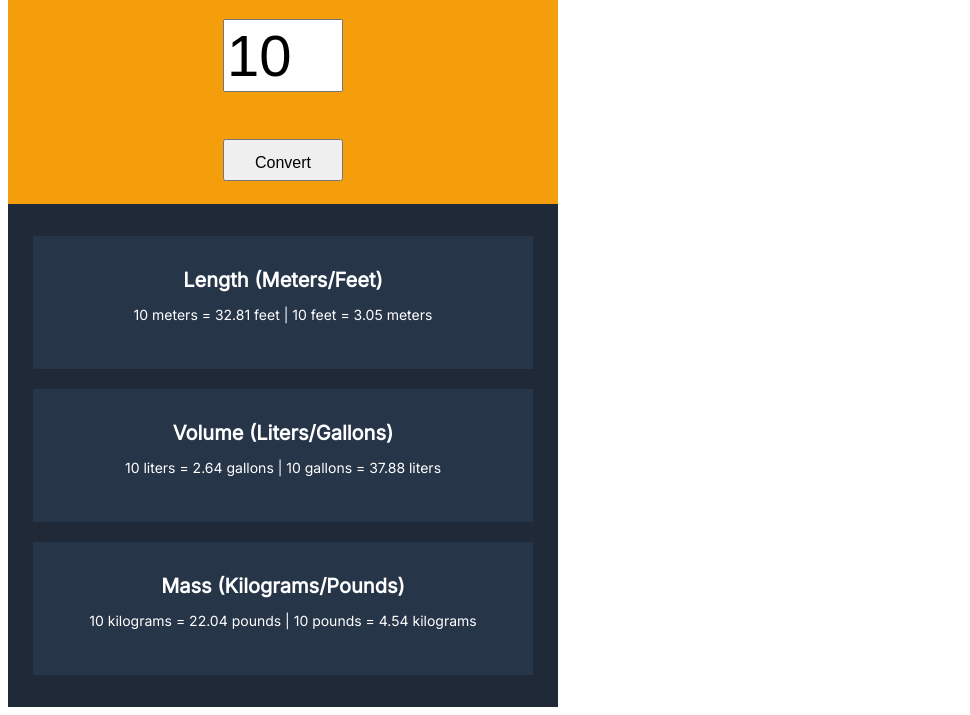
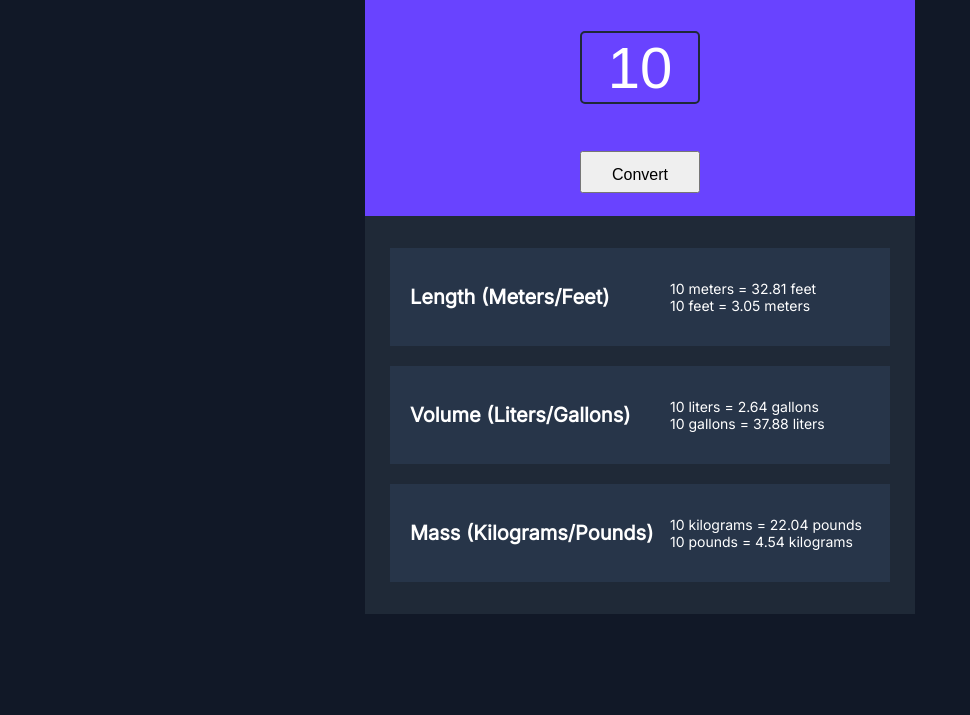
Before and after one commit to noel-jonathan/UnitConverter, a plain HTML site: page index.html in a window 1280 px wide. Shown: the part 121-836 px from the top of the page, without its empty margins (0-970 px from the left). After the commit the page ends 800 px from the top, so only its background shows below. Drawn offline with Linux system fonts and the light colour scheme.

Commit message:
changed formatting

```diff
--- a/index.html
+++ b/index.html
@@ -10,7 +10,7 @@
   <body>
     <header>
         <h2>Metric/Imperial Unit Convertion</h2>
-        <input type="number" id="input">
+        <input type="text" id="input">
         <button id="convert-btn">Convert</button>
     </header>
     <div class="container">
--- a/index.js
+++ b/index.js
@@ -27,11 +27,11 @@ function convert(value, ratio, conversionWay) {
 }
 
 function renderConversion(targetEl, metric, imperial) {
-    targetEl.textContent = `
+    targetEl.innerHTML = `
         ${input.value} ${metric} =
-        ${convert(input.value, convertRatio[metric], true).toFixed(2)} ${imperial} |
+        ${convert(input.value, convertRatio[metric], true).toFixed(2)} ${imperial} <p>
         ${input.value} ${imperial} =
-        ${convert(input.value, convertRatio[metric], false).toFixed(2)} ${metric}
+        ${convert(input.value, convertRatio[metric], false).toFixed(2)} ${metric} </p>
     `
 }
 
--- a/style.css
+++ b/style.css
@@ -3,16 +3,22 @@
 html {
     font-family: Inter;
     color: #FFF;
+    background: #111827;
+}
+
+html *{
+    margin: auto;
 }
 
 header {
     width: 550px;
     height: 285px;
-    background: #F59E0B;
+    background: #6943FF;
     color: white;
     display: flex;
     flex-direction: column;
     justify-content: space-around;
+    margin-top: 20px;
 }
 
 header * {
@@ -29,7 +35,12 @@ button, input {
 }
 
 input {
+    background: #6943FF;
     font-size: 58px;
+    text-align: center;
+    color: white;
+    border: 2px solid #1F2937;
+    border-radius: 5px;
 }
 
 button {
@@ -41,23 +52,28 @@ button {
 .container {
     width: 550px;
     background: #1F2937;
-    text-align: center;
     padding: 12px 0;
 }
 
 .container div {
     box-sizing: border-box;
     background: #273549;
-    padding: 32px 20px;
+    padding : 32px 20px;
     width: 500px;
     margin: 20px auto;
+    display: flex;
+    justify-content: space-between;
+    align-items: center;
 }
 
 h3 {
     font-size: 20px;
     margin: 0;
+    text-align: center;
 }
 
 p {
     font-size: 14px;
+    margin: 0;
+    width: 200px;
 }
```
